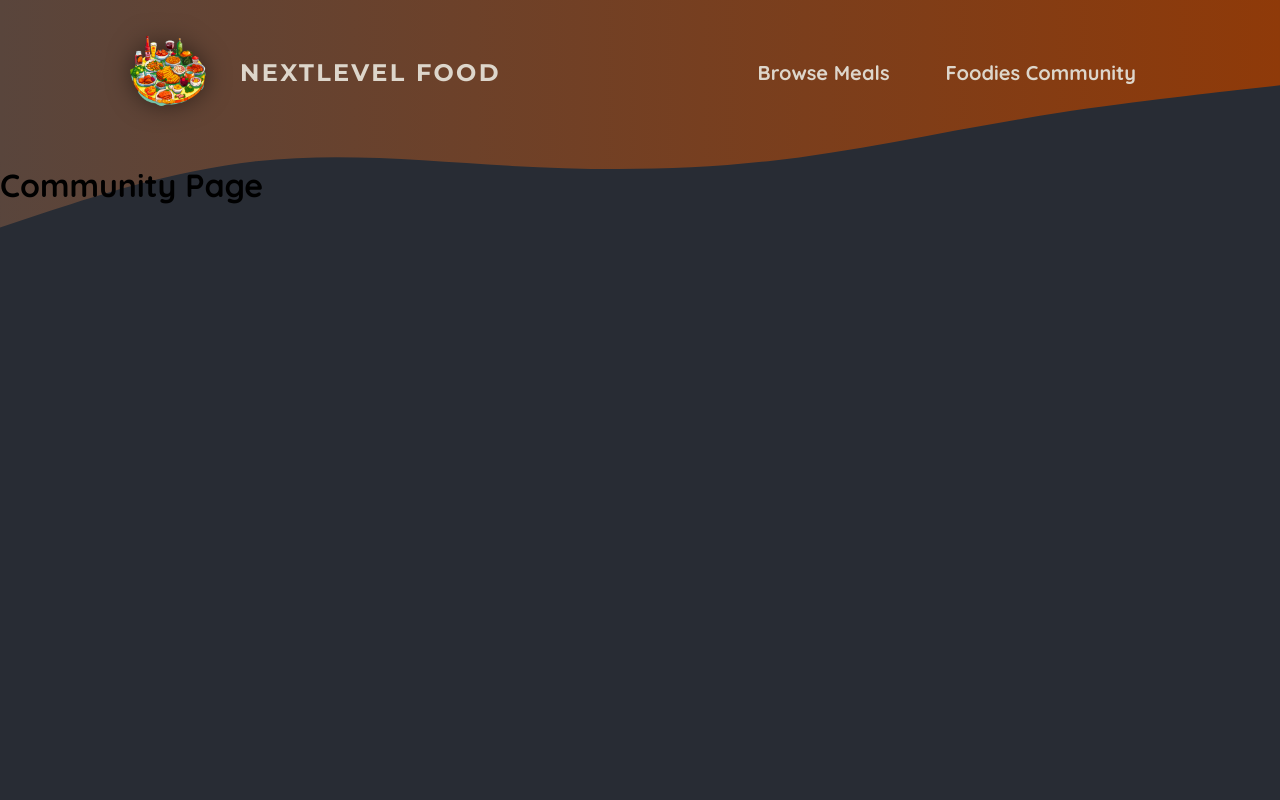
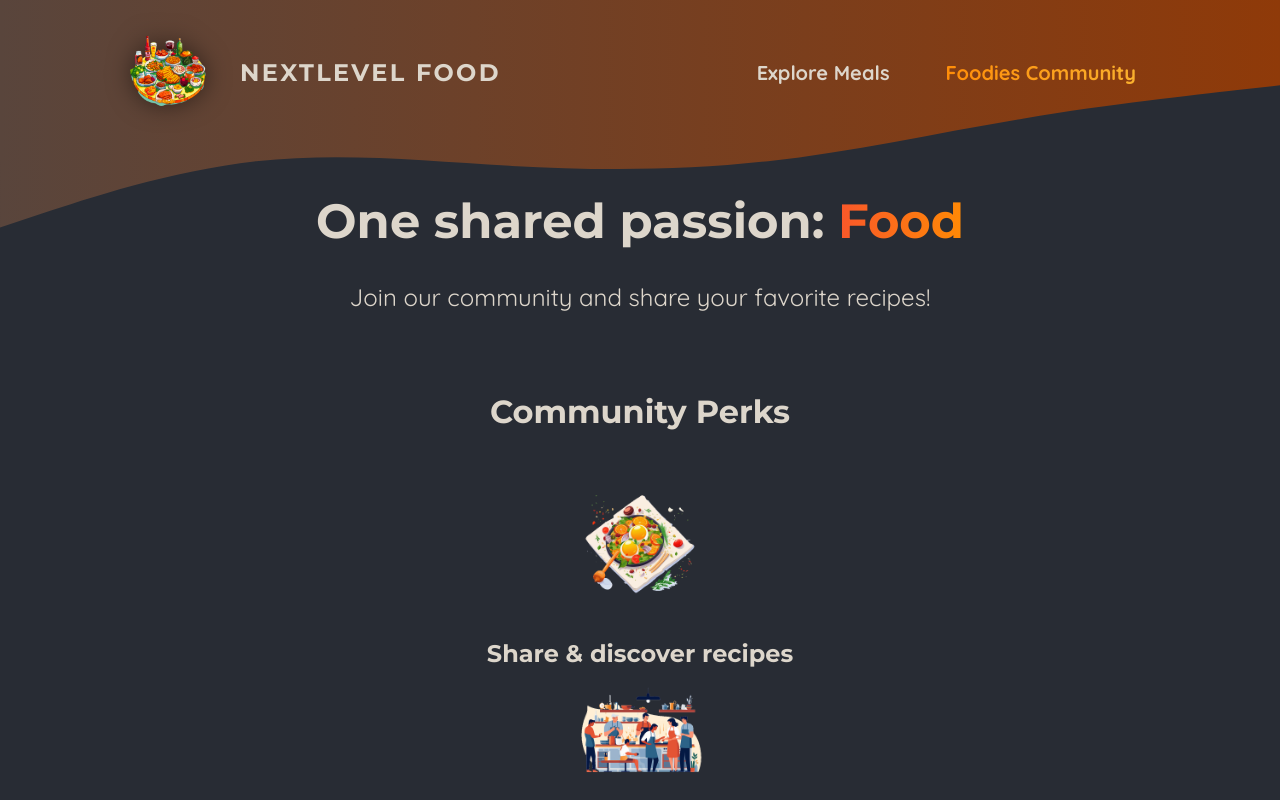
Before and after one commit to drenchoman/foodies, a Next.js app: page /community in a window 1280 px wide. Shown: the top 800 px of the page. Built offline with nearby package versions, Linux system fonts and the light colour scheme.

Commit message:
update link styling

```diff
--- a/app/community/page.js
+++ b/app/community/page.js
@@ -1,7 +1,40 @@
-export default function Community() {
+import Image from 'next/image';
+
+import mealIcon from '@/assets/icons/meal.png';
+import communityIcon from '@/assets/icons/community.png';
+import eventsIcon from '@/assets/icons/events.png';
+import classes from './page.module.css';
+
+export default function CommunityPage() {
   return (
-    <main>
-      <h1>Community Page</h1>
-    </main>
+    <>
+      <header className={classes.header}>
+        <h1>
+          One shared passion: <span className={classes.highlight}>Food</span>
+        </h1>
+        <p>Join our community and share your favorite recipes!</p>
+      </header>
+      <main className={classes.main}>
+        <h2>Community Perks</h2>
+
+        <ul className={classes.perks}>
+          <li>
+            <Image src={mealIcon} alt="A delicious meal" />
+            <p>Share & discover recipes</p>
+          </li>
+          <li>
+            <Image src={communityIcon} alt="A crowd of people, cooking" />
+            <p>Find new friends & like-minded people</p>
+          </li>
+          <li>
+            <Image
+              src={eventsIcon}
+              alt="A crowd of people at a cooking event"
+            />
+            <p>Participate in exclusive events</p>
+          </li>
+        </ul>
+      </main>
+    </>
   );
 }
--- /dev/null
+++ b/app/community/page.module.css
@@ -0,0 +1,61 @@
+.header {
+  gap: 3rem;
+  margin: 3rem auto 5rem auto;
+  width: 90%;
+  max-width: 75rem;
+  color: #ddd6cb;
+  font-size: 1.5rem;
+  text-align: center;
+}
+
+.header h1 {
+  font-family: 'Montserrat', sans-serif;
+}
+
+.highlight {
+  background: linear-gradient(90deg, #f9572a, #ff8a05);
+  background-clip: text;
+  -webkit-background-clip: text;
+  -webkit-text-fill-color: transparent;
+}
+
+.main {
+  width: 90%;
+  max-width: 40rem;
+  margin: 0 auto;
+  text-align: center;
+}
+
+.main h2 {
+  font-family: 'Montserrat', sans-serif;
+  font-size: 2rem;
+  margin-bottom: 3rem;
+  color: #ddd6cb;
+}
+
+.perks {
+  list-style: none;
+  margin: 3rem 0;
+  padding: 0;
+}
+
+.perks li {
+  display: flex;
+  flex-direction: column;
+  align-items: center;
+  gap: 2rem;
+}
+
+.perks img {
+  width: 8rem;
+  height: 8rem;
+  object-fit: contain;
+}
+
+.perks p {
+  font-family: 'Montserrat', sans-serif;
+  font-size: 1.5rem;
+  font-weight: bold;
+  margin: 0;
+  color: #ddd6cb;
+}
--- a/components/main-header/main-header.js
+++ b/components/main-header/main-header.js
@@ -2,7 +2,7 @@
 import Image from 'next/image';
 import logoImg from '@/assets/logo.png';
 import styles from './main-header.module.css';
-
+import NavLink from './nav-link';
 // Image will automatically lazy load
 
 export default function MainHeader() {
@@ -15,10 +15,10 @@
       <nav className={styles.nav}>
         <ul>
           <li>
-            <Link href="/meals">Browse Meals</Link>
+            <NavLink href="/meals">Explore Meals</NavLink>
           </li>
           <li>
-            <Link href="/community">Foodies Community</Link>
+            <NavLink href="/community">Foodies Community</NavLink>
           </li>
         </ul>
       </nav>
--- a/components/main-header/main-header.module.css
+++ b/components/main-header/main-header.module.css
@@ -21,30 +21,6 @@
   font-size: 1.25rem;
 }
 
-.nav a {
-  text-decoration: none;
-  color: #ddd6cb;
-  font-weight: bold;
-  padding: 0.5rem 1rem;
-  border-radius: 0.5rem;
-}
-
-.nav a:hover,
-.nav a:active {
-  background: linear-gradient(90deg, #ff8a05, #f9b331);
-  background-clip: text;
-  -webkit-background-clip: text;
-  -webkit-text-fill-color: transparent;
-  text-shadow: 0 0 18px rgba(248, 190, 42, 0.8);
-}
-
-.active {
-  background: linear-gradient(90deg, #ff8a05, #f9b331);
-  background-clip: text;
-  -webkit-background-clip: text;
-  -webkit-text-fill-color: transparent;
-}
-
 .logo {
   display: flex;
   align-items: center;
--- /dev/null
+++ b/components/main-header/nav-link.js
@@ -0,0 +1,21 @@
+'use client';
+import { usePathname } from 'next/navigation';
+import Link from 'next/link';
+import styles from './nav-link.module.css';
+export default function NavLink({ href, children }) {
+  // use pathname hook, to find the currently used pathname
+  const path = usePathname();
+
+  return (
+    <Link
+      href={href}
+      className={
+        path.startsWith(href)
+          ? `${styles.active} ${styles.link}`
+          : styles.link
+      }
+    >
+      {children}
+    </Link>
+  );
+}
--- /dev/null
+++ b/components/main-header/nav-link.module.css
@@ -0,0 +1,23 @@
+.active {
+  background: linear-gradient(90deg, #ff8a05, #f9b331);
+  background-clip: text;
+  -webkit-background-clip: text;
+  -webkit-text-fill-color: transparent;
+}
+
+.link {
+  text-decoration: none;
+  color: #ddd6cb;
+  font-weight: bold;
+  padding: 0.5rem 1rem;
+  border-radius: 0.5rem;
+}
+
+.link:hover,
+.link:active {
+  background: linear-gradient(90deg, #ff8a05, #f9b331);
+  background-clip: text;
+  -webkit-background-clip: text;
+  -webkit-text-fill-color: transparent;
+  text-shadow: 0 0 18px rgba(248, 190, 42, 0.8);
+}
```
